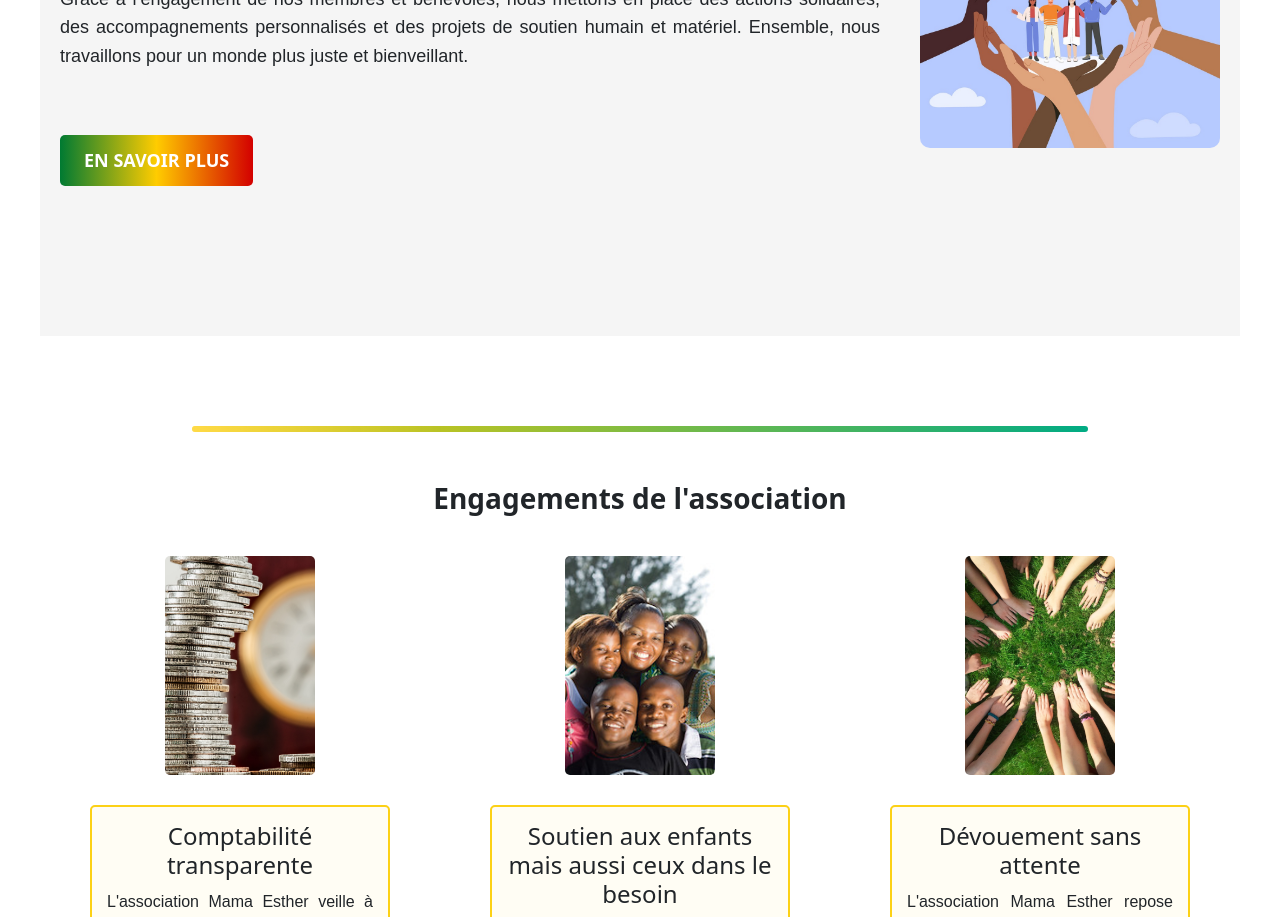
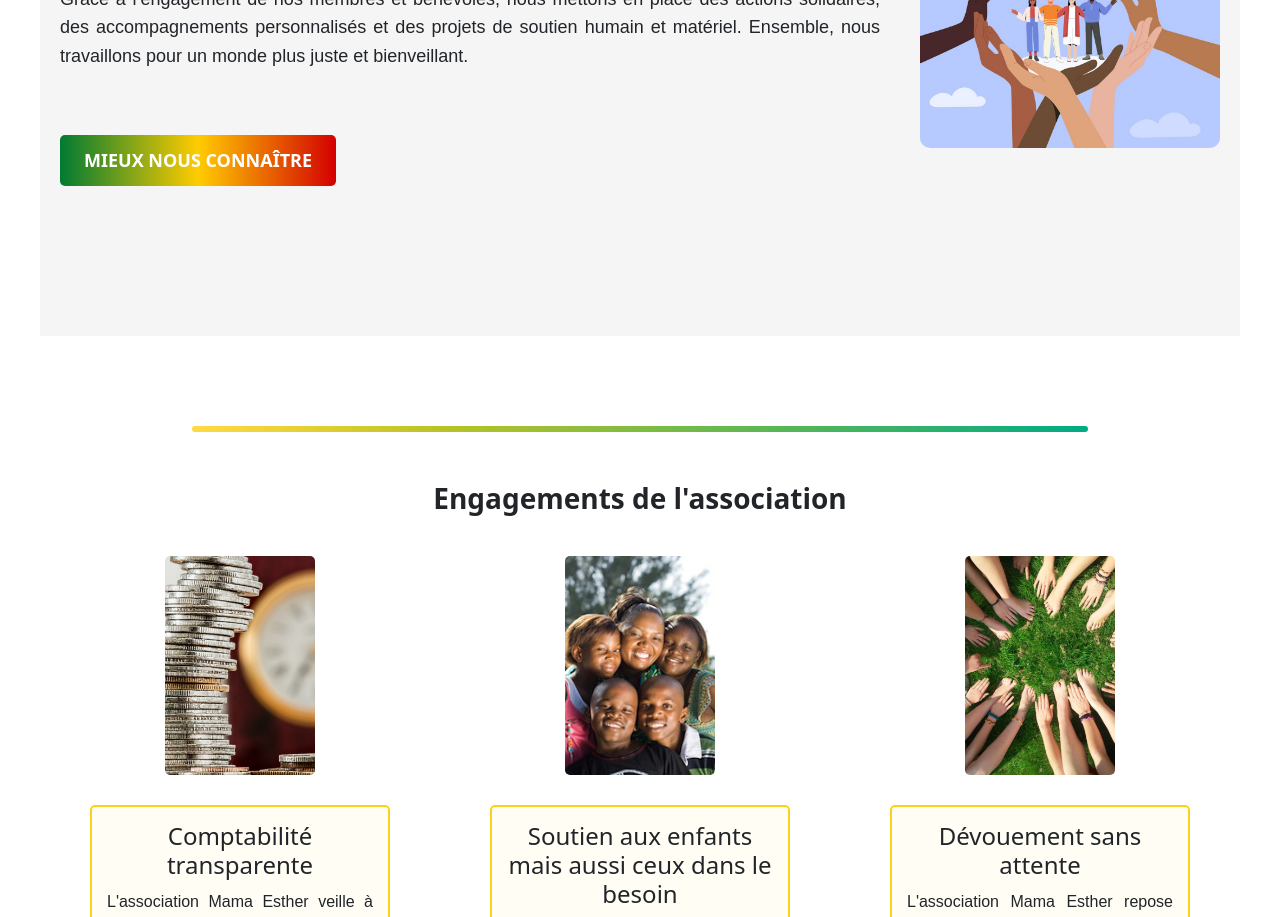
Before and after one commit to PapaG57/mama-esther-v5, a React (Vite) app: page / in a window 1280 px wide. Shown: the part 1380-2297 px from the top of the page. Built offline with nearby package versions, Linux system fonts and the light colour scheme; some icons are missing.

Commit message:
changement titre bouton

```diff
--- a/src/components/AboutSection.jsx
+++ b/src/components/AboutSection.jsx
@@ -28,7 +28,7 @@ export default function AboutSection() {
           <br />
 
           {/* Lien vers la page de présentation */}
-          <CamerounButton to="/about">En savoir plus</CamerounButton>
+          <CamerounButton to="/about">mieux nous connaître</CamerounButton>
         </div>
         <div className="about-image">
           <img
```
